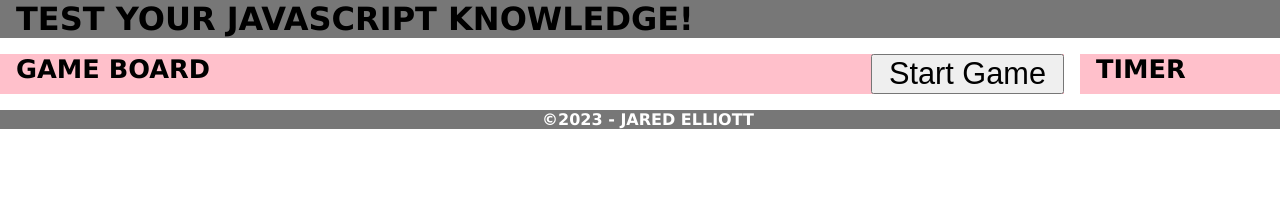
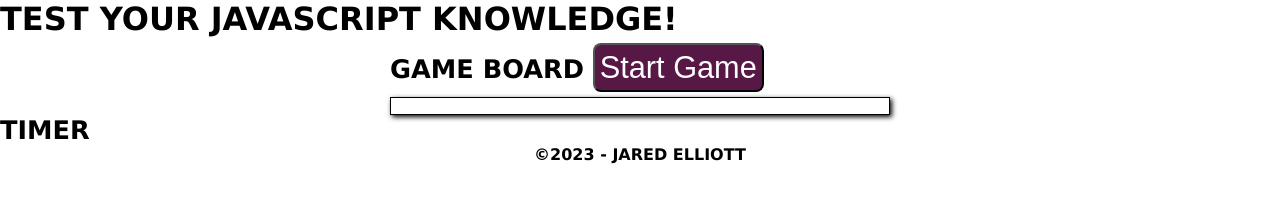
Before and after one commit to CLTJared/timed-coding-quiz, a plain HTML site: page index.html in a window 1280 px wide. Drawn offline with Linux system fonts and the light colour scheme.

Commit message:
Styling for question area.

```diff
--- a/assets/css/style.css
+++ b/assets/css/style.css
@@ -1,5 +1,11 @@
+/* Color Scheme Variables */
 :root {
-    --text-color: black;
+    --sea-foam: #DAF7A6;
+    --orange-light: #FFC300;
+    --orange-warning: #FF5733;
+    --red: #C70039;
+    --wine: #900C3F;
+    --plum: #581845;
 }
 
 * { /* Reset margin and padding of elements to 0 */
@@ -10,7 +16,6 @@
     h1, h2, h3, h4, h5, h6 {
         /* Default all heading elements to have left and right padding of .5rem or ~8px */
         text-transform: uppercase;
-        padding-left: 1rem;
     }
         h1 { font-size: 200%; }
         h2 { font-size: 180%; }
@@ -22,43 +27,60 @@
 
 /* Start Page Structure */
 body {
-    display: flex; /* Set display of the body to flex so other elements flow */
-    flex-flow: row wrap; /* Default flex display to row and wrap boxes */
-    gap: 1rem; /* Set default gap between flexbox objects */
     font-size: 16px;
-
     font-family: 'Lucida Sans', 'Lucida Sans Regular', 'Lucida Grande', 'Lucida Sans Unicode', Geneva, Verdana, sans-serif;
 }
 
 header {
-    flex: 0 0 100%; /* Use 100% of the body */
-    background-color: #777;
+    width: 100%;
 }
 
 main {
-    flex: 1 0 auto;
-    background-color: pink;
-}
-
-aside {
-    flex: 0 0 200px;
-    background-color: pink;
+    width: 100%;
 }
 
 footer {
-    flex: 0 0 100%; /* Use 100% of the body */
-    background-color: #777;
+    width: 100%;
     text-align: center;
-    color: white;
-    padding: auto;
 }
 /* End Page Structure */
 
+
 /* Start Page Styling */
 button {
-    font-size: inhert;
     padding: 0rem 1rem;
     font-size: 120%;
-    float: right;
+    background-color: var(--plum);
+    color: white;
+    padding: .3rem;
+    border-radius: 8px;
+    margin: .3rem 0;
+}
+
+button:hover {
+    opacity: .9;
+}
+
+button[name="question"] {
+    display: block;
+    background-color: var(--wine);
+    margin: .3rem 0;
+    padding: .5rem .8rem;
+}
+
+#gameBoard {
+    margin: auto;
+    width: 500px;
+}
+
+#gameQuestion {
+    border: 1px solid black;
+    padding: .5rem;
+    box-shadow: 2px 2px 5px black;
+}
+
+p {
+    font-weight: bolder;
+    font-size: 150%;
 }
 /* End Page Styling */
```
